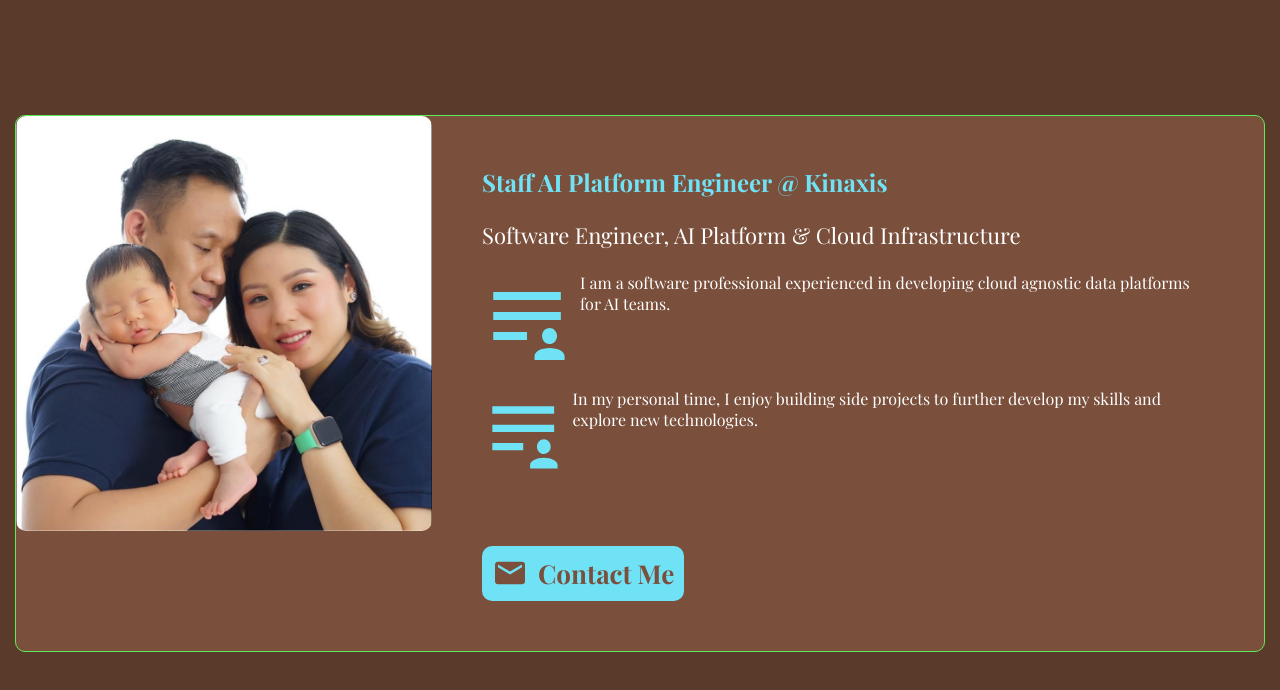
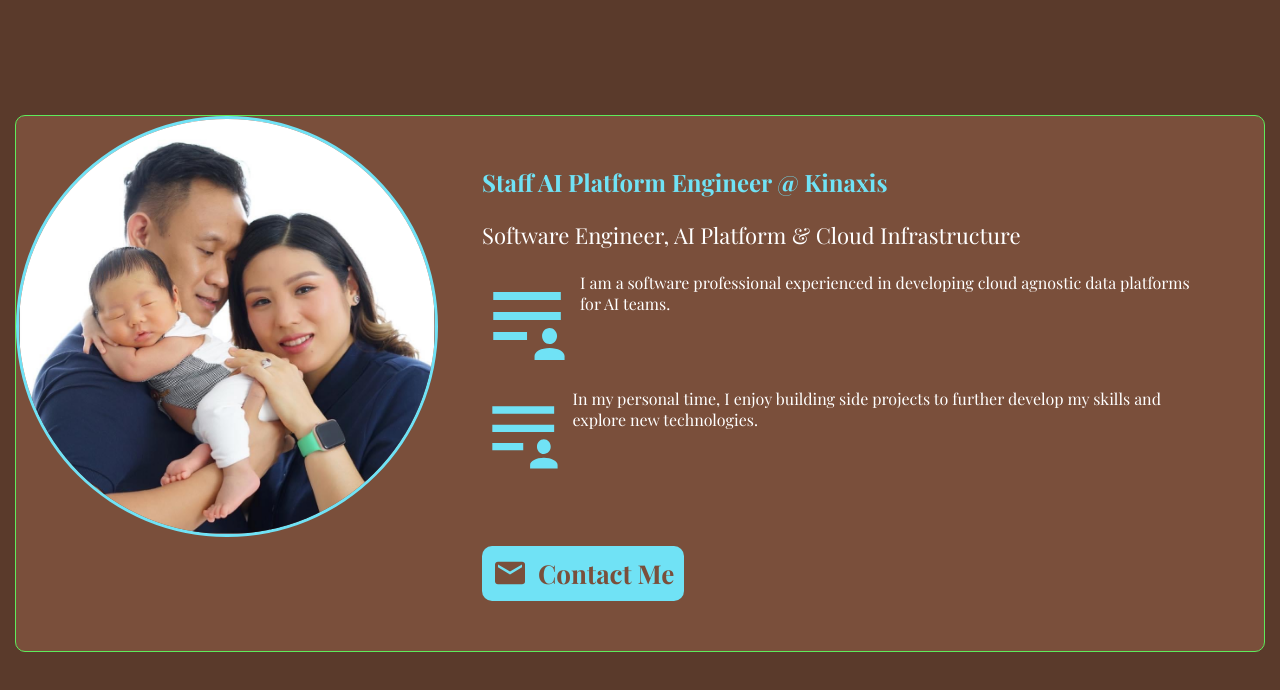
Before and after one commit to saimaung/saimaung.github.io, a plain HTML site: page index.html in a window 1280 px wide. Shown: the part 70-760 px from the top of the page. Drawn offline with nearby package versions, Linux system fonts and the light colour scheme.

```diff
--- a/css/main.scss
+++ b/css/main.scss
@@ -27,7 +27,7 @@ body {
         height: 2.6rem;
     }
 
-    animation: subtleMove 5s alternate-reverse infinite ease-in-out;
+    animation: subtleMove 5s alternate-reverse ease-in-out;
 }
 
 @keyframes subtleMove {
@@ -158,8 +158,9 @@ a.cta {
         .family-portrait {
             width: unset;
             height: unset;
-            border-radius: 1em;
+            border-radius: 50%;
             max-width: 100%;
+            max-height: 100%;
             object-fit: cover;
             position: unset;
             top: unset;
@@ -169,6 +170,7 @@ a.cta {
             margin-right: unset;
             z-index: unset;
             border: unset;
+            border: 3px solid #70E2F5;
         }
     }
 
```
Also changed, not shown: css/main.css, 1 other file.
